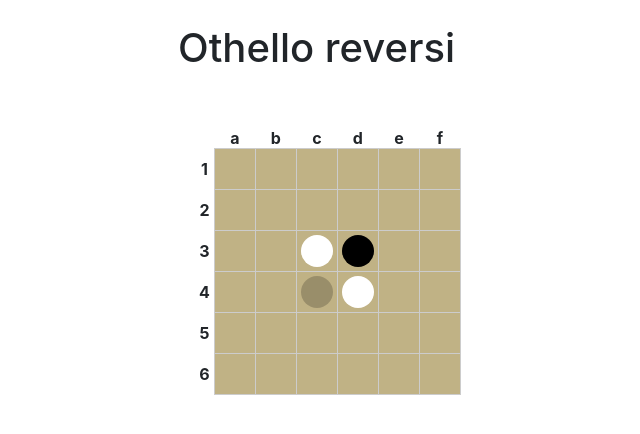
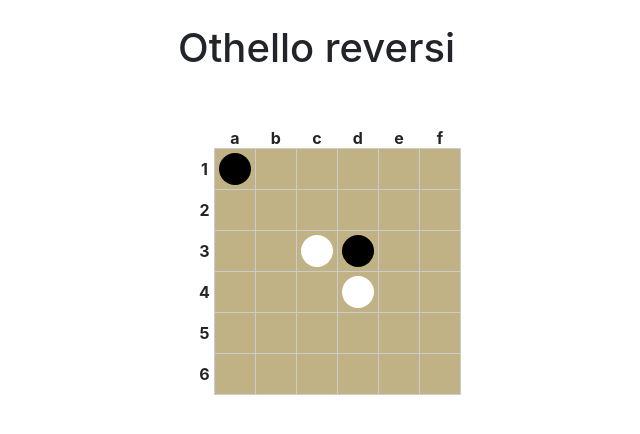
Before and after one commit to pcabezas98/OTELLO-reversi-Lab, a Flask app: page / in a window 1280 px wide. Shown: the top 434 px of the page, without its empty margins (312-952 px from the left). Run offline with Flask 2, Linux system fonts and the light colour scheme; lists and menus that the app fills with data are empty; some libraries are stand-ins or nearby versions.

Commit message:
avance js

```diff
--- a/static/juego.js
+++ b/static/juego.js
@@ -1,7 +1,15 @@
-console.log('hola mundo');
+var x = 3;
+var posx = x.toString();
+var y = 4;
+var posy = y.toString();
+var concat = posx + posy;
 
+console.log(concat);
 
-function cambiar_ficha(){
-    $('#cell_3_2').removeClass('cell black attackable').addClass('cell black');
+function cambiar_ficha(concat){
+    console.log(concat);
+    console.log("paso");
+    $(concat).removeClass('cell empty').addClass('cell white');
+}
 
-}
+$('#00').removeClass('cell empty').addClass('cell black');
--- a/templates/home.html
+++ b/templates/home.html
@@ -127,127 +127,127 @@
         <tbody>
           <tr>
             <th>1</th>
-            <td class="cell empty " id="cell_0_0">
+            <td class="cell empty" id="00">
               <span class="disc"></span>
             </td>
-            <td class="cell empty " id="cell_0_1">
+            <td class="cell empty" id="01">
               <span class="disc"></span>
             </td>
-            <td class="cell empty " id="cell_0_2">
+            <td class="cell empty" id="02">
               <span class="disc"></span>
             </td>
-            <td class="cell empty " id="cell_0_3">
+            <td class="cell empty" id="03">
               <span class="disc"></span>
             </td>
-            <td class="cell empty " id="cell_0_4">
+            <td class="cell empty" id="04">
               <span class="disc"></span>
             </td>
-            <td class="cell empty " id="cell_0_5">
+            <td class="cell empty" id="05">
               <span class="disc"></span>
             </td>
           </tr>
           <tr>
             <th>2</th>
-            <td class="cell empty " id="cell_1_0">
+            <td class="cell empty" id="10">
               <span class="disc"></span>
             </td>
-            <td class="cell empty " id="cell_1_1">
+            <td class="cell empty" id="11">
               <span class="disc"></span>
             </td>
-            <td class="cell empty " id="cell_1_2">
+            <td class="cell empty" id="12">
               <span class="disc"></span>
             </td>
-            <td class="cell empty " id="cell_1_3">
+            <td class="cell empty" id="13">
               <span class="disc"></span>
             </td>
-            <td class="cell empty " id="cell_1_4">
+            <td class="cell empty" id="14">
               <span class="disc"></span>
             </td>
-            <td class="cell empty " id="cell_1_5">
+            <td class="cell empty" id="15">
               <span class="disc"></span>
             </td>
           </tr>
           <tr>
             <th>3</th>
-            <td class="cell empty " id="cell_2_0">
+            <td class="cell empty" id="20">
               <span class="disc"></span>
             </td>
-            <td class="cell empty " id="cell_2_1">
+            <td class="cell empty" id="21">
               <span class="disc"></span>
             </td>
-            <td class="cell white " id="cell_2_2">
+            <td class="cell white" id="22">
               <span class="disc"></span>
             </td>
-            <td class="cell black " id="cell_2_3">
+            <td class="cell black" id="23">
               <span class="disc"></span>
             </td>
-            <td class="cell empty " id="cell_2_4">
+            <td class="cell empty" id="24">
               <span class="disc"></span>
             </td>
-            <td class="cell empty " id="cell_2_5">
+            <td class="cell empty" id="25">
               <span class="disc"></span>
             </td>
           </tr>
           <tr>
             <th>4</th>
-            <td class="cell empty " id="cell_3_0">
+            <td class="cell empty" id="30">
               <span class="disc"></span>
             </td>
-            <td class="cell empty " id="cell_3_1">
+            <td class="cell empty" id="31">
               <span class="disc"></span>
             </td>
-            <td class="cell black attackable" id="cell_3_2" onclick="cambiar_ficha()">
+            <td class="cell blackattackable" id="32" onclick="cambiar_ficha()">
               <span class="disc"></span>
             </td>
-            <td class="cell white " id="cell_3_3">
+            <td class="cell white" id="33">
               <span class="disc"></span>
             </td>
-            <td class="cell empty " id="cell_3_4">
+            <td class="cell empty" id="34" onclick="cambiar_ficha('#34')">
               <span class="disc"></span>
             </td>
-            <td class="cell empty " id="cell_3_5">
+            <td class="cell empty" id="35">
               <span class="disc"></span>
             </td>
           </tr>
           <tr>
             <th>5</th>
-            <td class="cell empty " id="cell_4_0">
+            <td class="cell empty" id="40">
               <span class="disc"></span>
             </td>
-            <td class="cell empty " id="cell_4_1">
+            <td class="cell empty" id="41">
               <span class="disc"></span>
             </td>
-            <td class="cell empty " id="cell_4_2">
+            <td class="cell empty" id="42">
               <span class="disc"></span>
             </td>
-            <td class="cell empty " id="cell_4_3">
+            <td class="cell empty" id="43">
               <span class="disc"></span>
             </td>
-            <td class="cell empty " id="cell_4_4">
+            <td class="cell empty" id="44">
               <span class="disc"></span>
             </td>
-            <td class="cell empty " id="cell_4_5">
+            <td class="cell empty" id="45">
               <span class="disc"></span>
             </td>
           </tr>
           <tr>
             <th>6</th>
-            <td class="cell empty " id="cell_5_0">
+            <td class="cell empty" id="50">
               <span class="disc"></span>
             </td>
-            <td class="cell empty " id="cell_5_1">
+            <td class="cell empty" id="51">
               <span class="disc"></span>
             </td>
-            <td class="cell empty " id="cell_5_2">
+            <td class="cell empty" id="52">
               <span class="disc"></span>
             </td>
-            <td class="cell empty " id="cell_5_3">
+            <td class="cell empty" id="53">
               <span class="disc"></span>
             </td>
-            <td class="cell empty " id="cell_5_4">
+            <td class="cell empty" id="54">
               <span class="disc"></span>
             </td>
-            <td class="cell empty " id="cell_5_5">
+            <td class="cell empty" id="55">
               <span class="disc"></span>
             </td>
           </tr>
```
